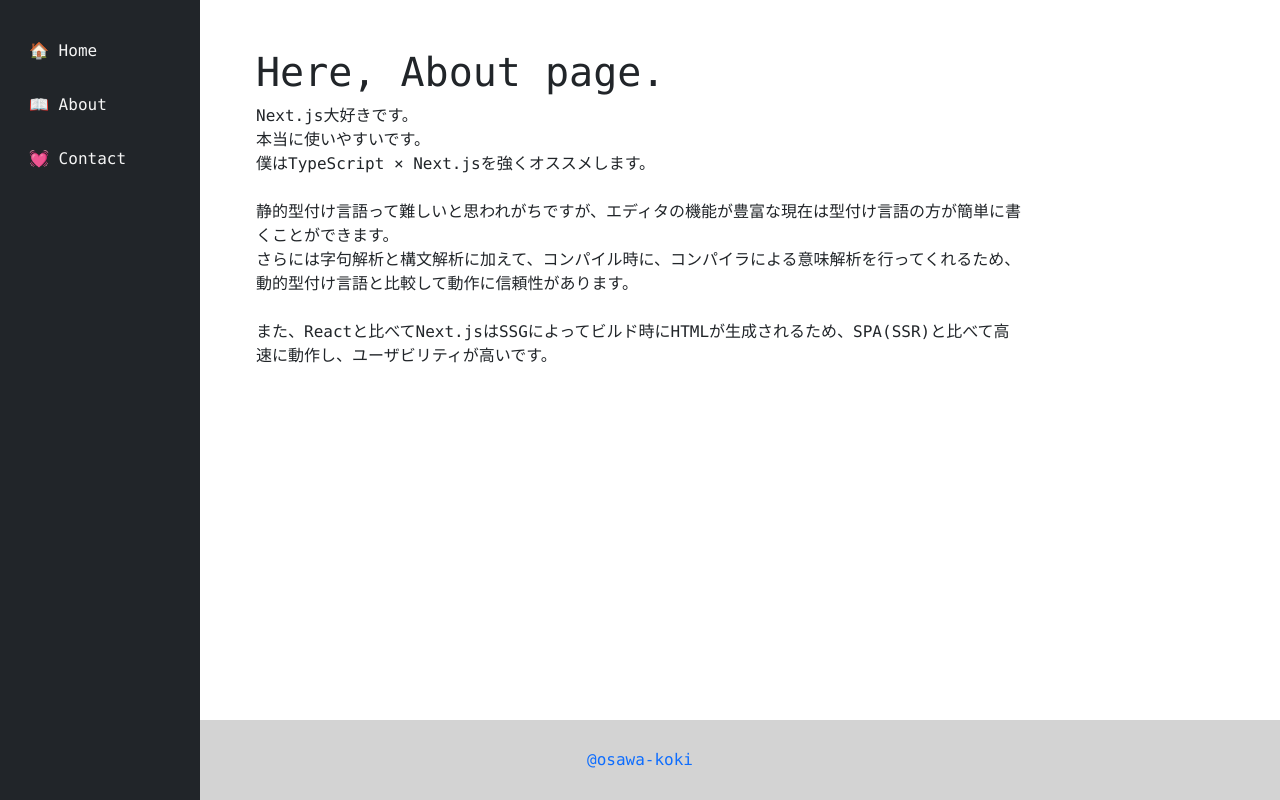
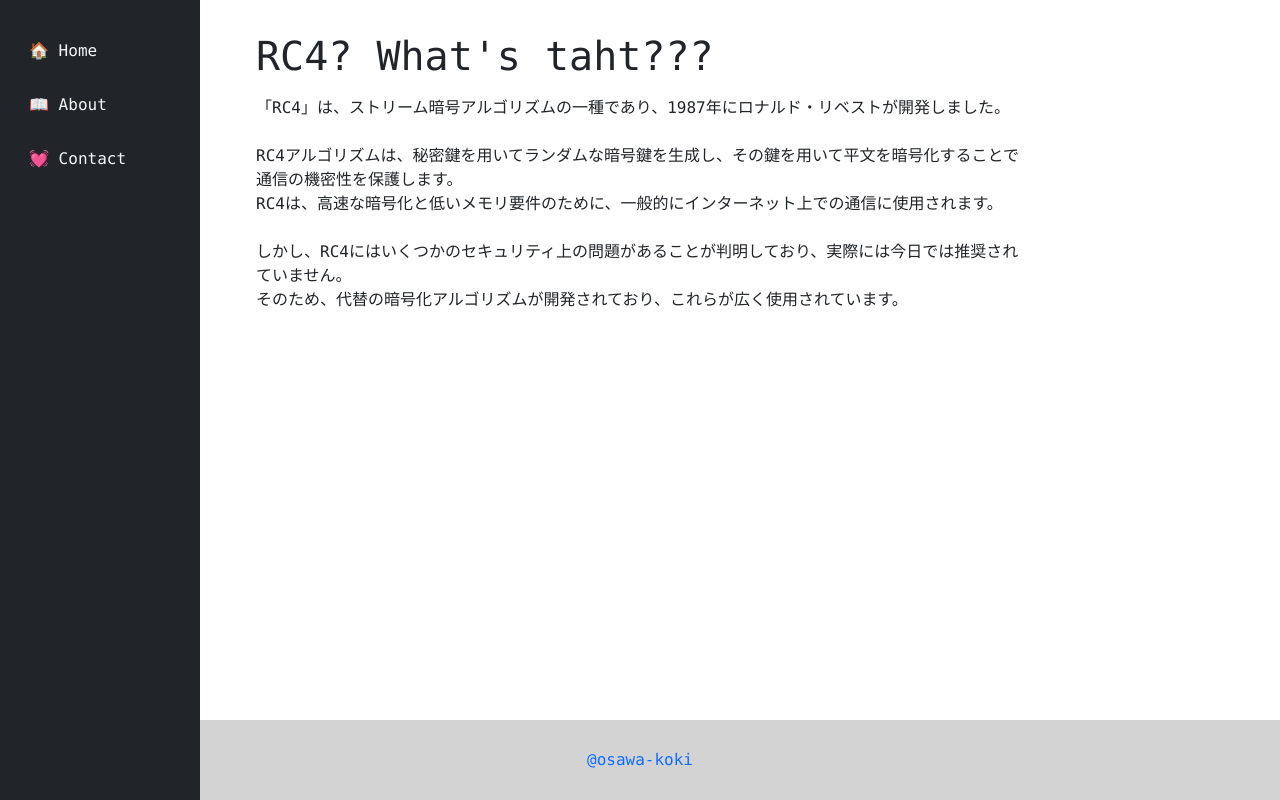
Before and after one commit to osawa-koki/RC4-chat-room, a Next.js app in the folder client/: page /about in a window 1280 px wide. Built offline with nearby package versions, Linux system fonts and the light colour scheme.

Commit message:
Aboutページ作った。

```diff
--- a/client/pages/about.tsx
+++ b/client/pages/about.tsx
@@ -1,12 +1,20 @@
 import React from "react";
 import Layout from "../components/Layout";
 
-export default function HelloWorld() {
+export default function AboutPage() {
   return (
     <Layout>
-      <div id="About" className="mt-3">
-        <h1>Here, About page.</h1>
-        <p>Next.js大好きです。<br />本当に使いやすいです。<br />僕はTypeScript × Next.jsを強くオススメします。<br /><br />静的型付け言語って難しいと思われがちですが、エディタの機能が豊富な現在は型付け言語の方が簡単に書くことができます。<br />さらには字句解析と構文解析に加えて、コンパイル時に、コンパイラによる意味解析を行ってくれるため、動的型付け言語と比較して動作に信頼性があります。<br /><br />また、Reactと比べてNext.jsはSSGによってビルド時にHTMLが生成されるため、SPA(SSR)と比べて高速に動作し、ユーザビリティが高いです。</p>
+      <div id="About">
+        <h1>RC4? What&apos;s taht???</h1>
+        <p className="mt-3">
+          「RC4」は、ストリーム暗号アルゴリズムの一種であり、1987年にロナルド・リベストが開発しました。<br />
+          <br />
+          RC4アルゴリズムは、秘密鍵を用いてランダムな暗号鍵を生成し、その鍵を用いて平文を暗号化することで通信の機密性を保護します。<br />
+          RC4は、高速な暗号化と低いメモリ要件のために、一般的にインターネット上での通信に使用されます。<br />
+          <br />
+          しかし、RC4にはいくつかのセキュリティ上の問題があることが判明しており、実際には今日では推奨されていません。<br />
+          そのため、代替の暗号化アルゴリズムが開発されており、これらが広く使用されています。
+        </p>
       </div>
     </Layout>
   );
```
